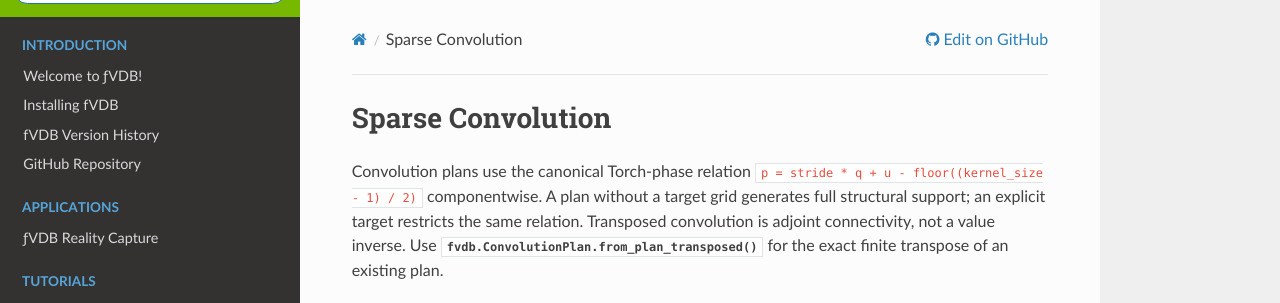
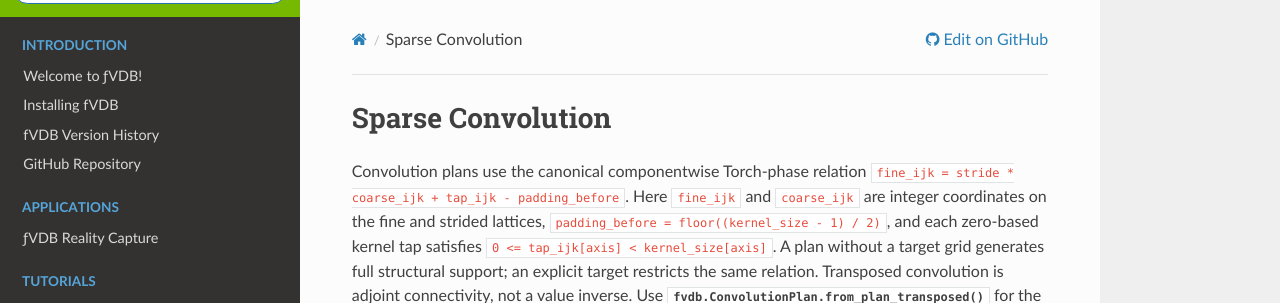
Before and after one commit to openvdb/fvdb-core, a Sphinx documentation site: the page built from docs/api/convolution_plan.rst, in a window 1280 px wide, cut to the strip 0-303 px from the top of the page. Built offline with Sphinx 7.4.7 and the Read the Docs theme 3.1.0, drawn with Linux system fonts in a browser that asks for light colours; pages that are not in the unit, such as notebooks, are missing from menus.

Commit message:
docs: clarify convolution coordinate notation
Replace the underdefined p, q, and u symbols with fine-lattice, coarse-lattice, and zero-based tap coordinates. Define componentwise padding and tap bounds consistently across user docs, API docstrings, and test references.

No convolution behavior changes.

Signed-off-by: Christopher Horvath <chorvath@nvidia.com>

```diff
--- a/docs/api/convolution_plan.rst
+++ b/docs/api/convolution_plan.rst
@@ -1,12 +1,15 @@
 Sparse Convolution
 ==========================
 
-Convolution plans use the canonical Torch-phase relation
-``p = stride * q + u - floor((kernel_size - 1) / 2)`` componentwise. A plan
-without a target grid generates full structural support; an explicit target
-restricts the same relation. Transposed convolution is adjoint connectivity,
-not a value inverse. Use :meth:`fvdb.ConvolutionPlan.from_plan_transposed` for
-the exact finite transpose of an existing plan.
+Convolution plans use the canonical componentwise Torch-phase relation
+``fine_ijk = stride * coarse_ijk + tap_ijk - padding_before``. Here
+``fine_ijk`` and ``coarse_ijk`` are integer coordinates on the fine and strided
+lattices, ``padding_before = floor((kernel_size - 1) / 2)``, and each zero-based
+kernel tap satisfies ``0 <= tap_ijk[axis] < kernel_size[axis]``. A plan without
+a target grid generates full structural support; an explicit target restricts
+the same relation. Transposed convolution is adjoint connectivity, not a value
+inverse. Use :meth:`fvdb.ConvolutionPlan.from_plan_transposed` for the exact
+finite transpose of an existing plan.
 
 .. autoclass:: fvdb.ConvolutionPlan
    :members:
```
Also changed, not shown: CHANGES.md (+7 -5 lines), docs/TEACHME/fvdb_core_cheatsheet.md (+8 -5 lines), docs/TEACHME/fvdb_core_lesson.md (+4 -2 lines), docs/tutorials/basic_convolution.md (+7 -1 lines), 4 other files.
